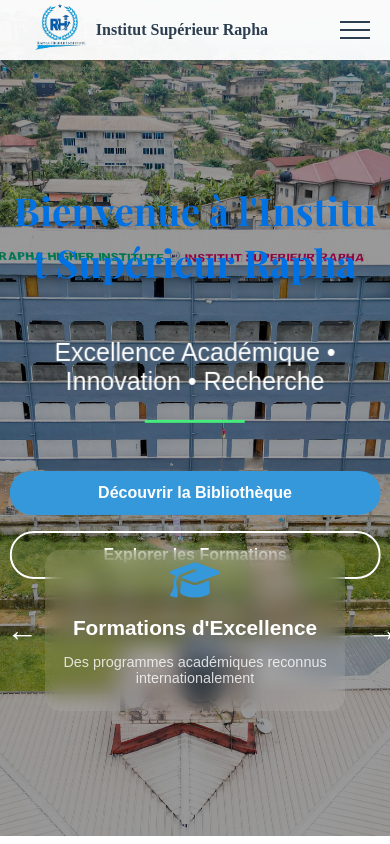
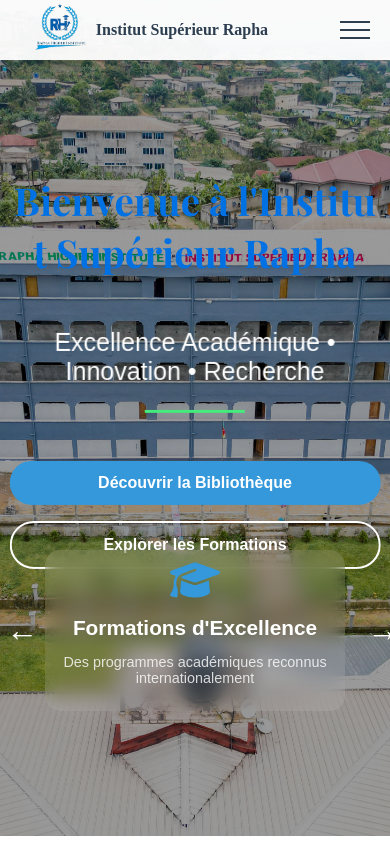
Before and after one commit to djufomene/raphainstitut, a React (Vite) app: page / in a window 390 px wide. Built offline with nearby package versions, Linux system fonts and the light colour scheme.

Commit message:
modification sur navbar.sccs

```diff
--- a/src/styles/Accueil.scss
+++ b/src/styles/Accueil.scss
@@ -1736,7 +1736,7 @@
 
   .main-title {
     font-size: 2.4rem;
-    margin-top: 20px;
+    margin-top: 0px;
     color: #0071e3;
   }
 
```
